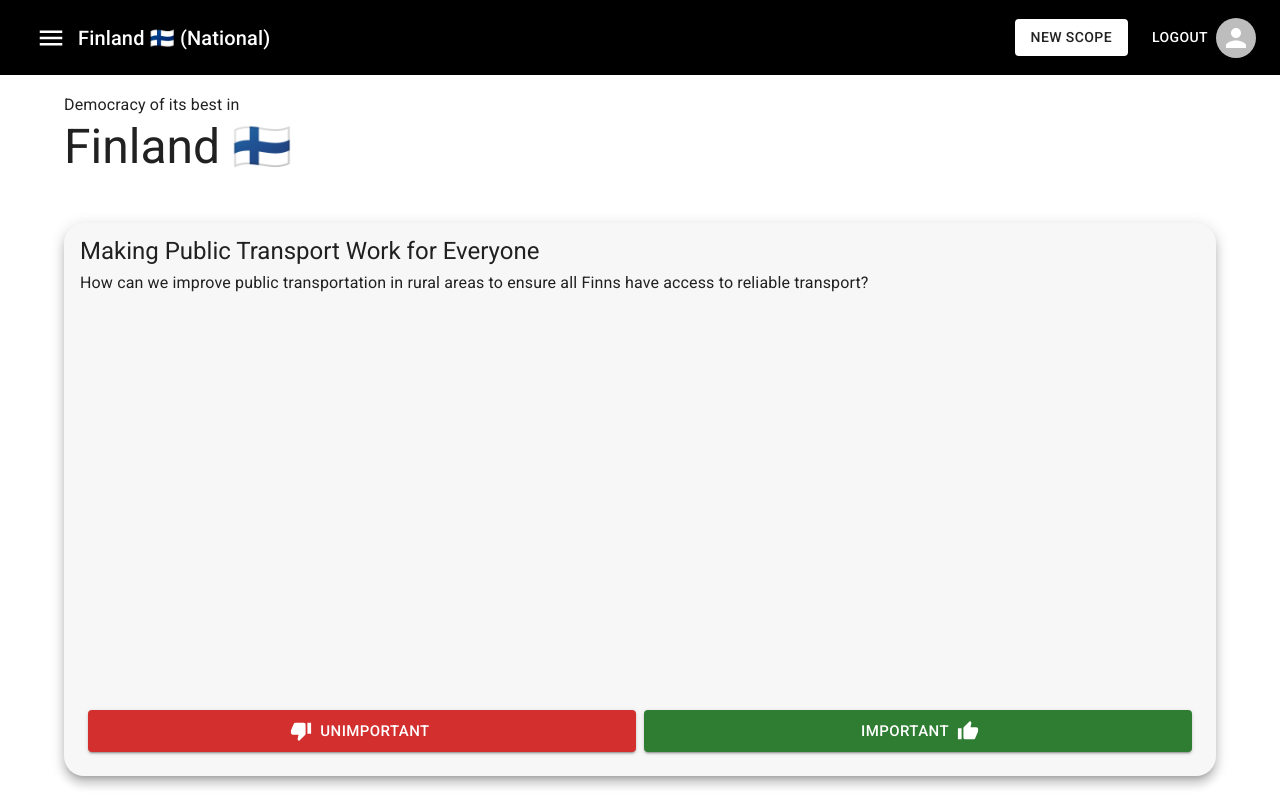
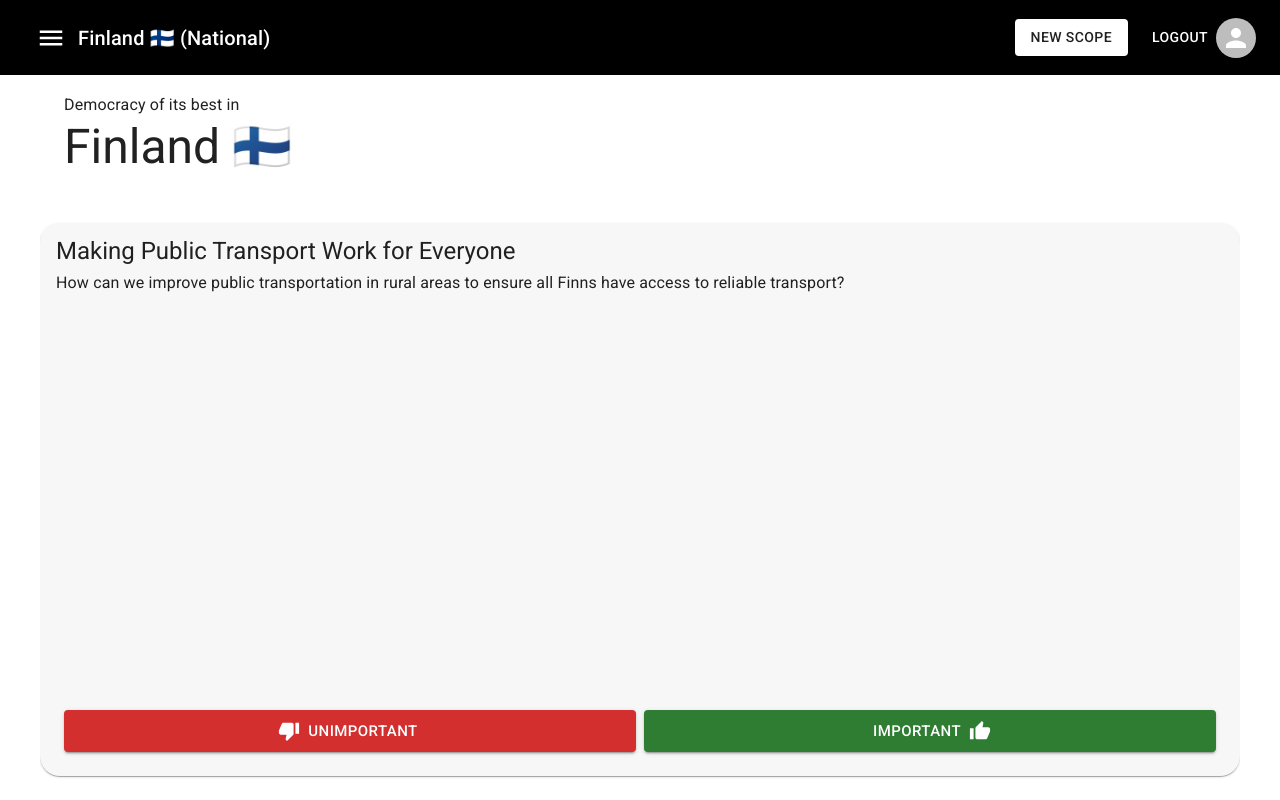
Before and after one commit to danihorvath/sisusays, a React (Vite) app: page /finland in a window 1280 px wide. Built offline with nearby package versions, Linux system fonts and the light colour scheme; sample sign-in values are in the browser's storage; a web font is replaced by a local one; what material-ui-confirm would draw is missing.

Commit message:
scroll on uninterested

```diff
--- a/src/components/Feed.tsx
+++ b/src/components/Feed.tsx
@@ -1,7 +1,8 @@
 import { FeedItem } from "./FeedItem";
-import { Swiper, SwiperSlide } from "swiper/react";
+import { Swiper, SwiperRef, SwiperSlide } from "swiper/react";
 import "swiper/css";
 import "swiper/css/pagination";
+import { useCallback, useRef } from "react";
 
 export const topics = [
   {
@@ -38,8 +39,16 @@ export const topics = [
 ];
 
 export const Feed = () => {
+  const swiperRef = useRef<SwiperRef>(null);
+
+  const handleNext = useCallback(() => {
+    if (!swiperRef.current) return;
+    swiperRef.current.swiper.slideNext();
+  }, []);
+
   return (
     <Swiper
+      ref={swiperRef}
       slidesPerView={1}
       onSlideChange={() => console.log("slide change")}
       onSwiper={(swiper) => console.log(swiper)}
@@ -48,7 +57,7 @@ export const Feed = () => {
     >
       {topics.map((data, index) => (
         <SwiperSlide key={index}>
-          <FeedItem data={data} />
+          <FeedItem data={data} nextSlide={handleNext} />
         </SwiperSlide>
       ))}
     </Swiper>
--- a/src/components/FeedItem.tsx
+++ b/src/components/FeedItem.tsx
@@ -15,16 +15,16 @@ interface FeedItemProps {
     title: string;
     description: string;
   };
+  nextSlide?: () => void;
 }
 
-export const FeedItem = ({ data }: FeedItemProps) => {
+export const FeedItem = ({ data, nextSlide }: FeedItemProps) => {
   const navigate = useNavigate();
   const params = useParams();
 
   return (
-    <Container sx={{ height: "100%", py: 3 }}>
+    <Container sx={{ width: "100%", height: "100%", py: 3 }} disableGutters>
       <Card
-        elevation={8}
         sx={{
           height: "100%",
           display: "flex",
@@ -54,6 +54,7 @@ export const FeedItem = ({ data }: FeedItemProps) => {
             startIcon={<ThumbDown />}
             fullWidth
             size="large"
+            onClick={nextSlide}
           >
             Unimportant
           </Button>
```
